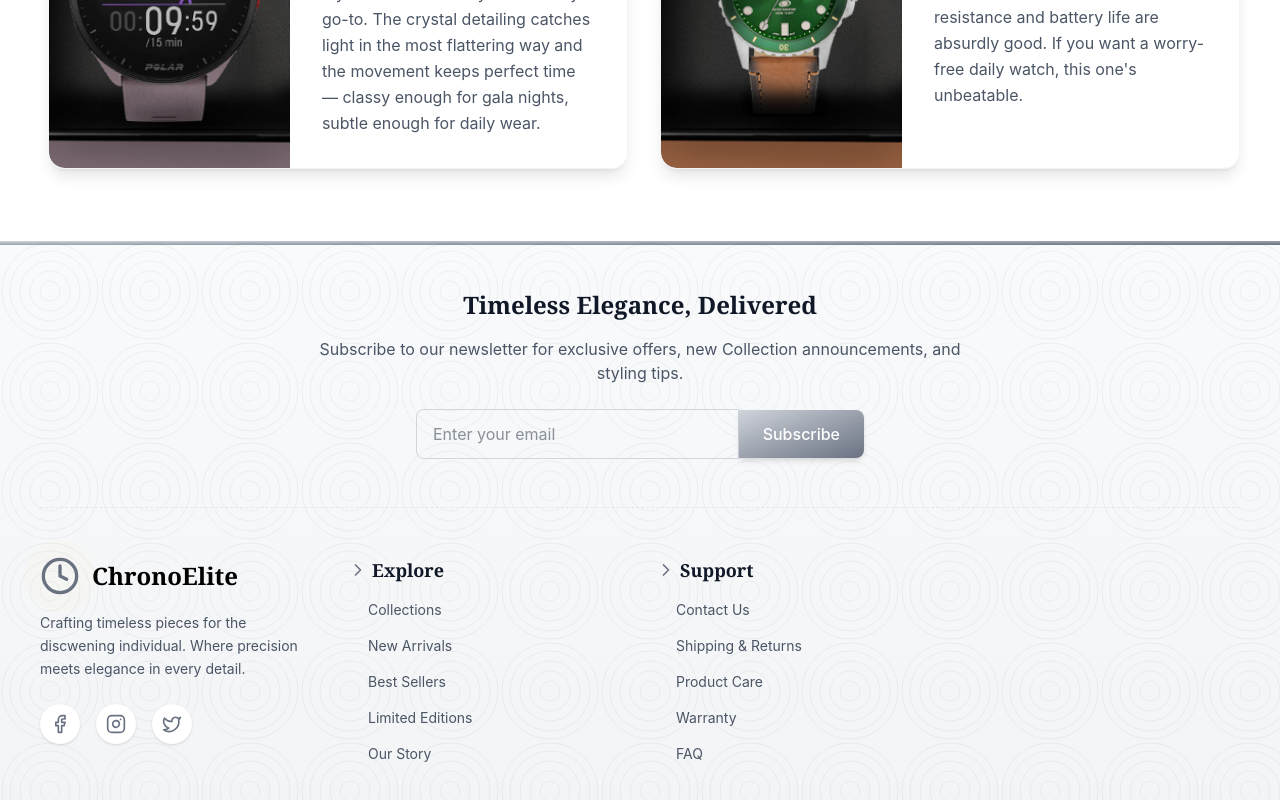
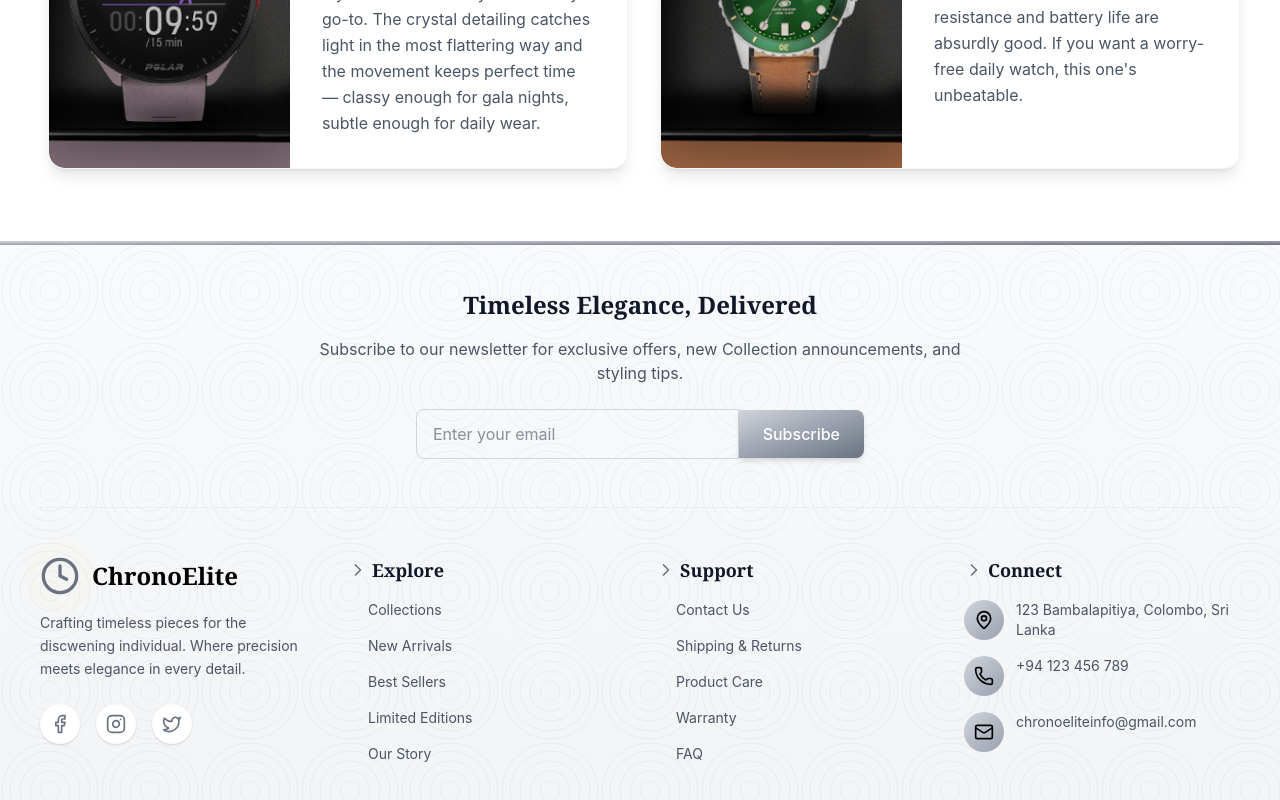
Before and after one commit to ChamalshaInduwara/E-Commerce, a React (Vite) app in the folder frontend/: page / in a window 1280 px wide. Shown: the part 3458-4258 px from the top of the page. Built offline with nearby package versions, Linux system fonts and the light colour scheme.

Commit message:
feat: add contact information section to Footer component with address, phone, and email

```diff
--- a/frontend/src/components/Footer.jsx
+++ b/frontend/src/components/Footer.jsx
@@ -5,6 +5,9 @@ import {
   Clock,
   Facebook,
   Instagram,
+  Mail,
+  MapPin,
+  Phone,
   Twitter,
 } from "lucide-react";
 
@@ -170,6 +173,40 @@ const Footer = () => {
               ))}
             </ul>
           </div>
+
+           {/* Contact Info */}
+          <div>
+            <h3 className={footerStyles.sectionHeading}>
+              <ChevronRight className={footerStyles.sectionIcon} />
+              Connect
+            </h3>
+            <ul className={footerStyles.contactList}>
+              <li className={footerStyles.contactItem}>
+                <div className={footerStyles.contactIconContainer}>
+                  <MapPin className={footerStyles.contactIcon} />
+                </div>
+                <span className={footerStyles.contactText}>
+                  123 Bambalapitiya, Colombo, Sri Lanka
+                </span>
+              </li>
+              <li className={footerStyles.contactItem}>
+                <div className={footerStyles.contactIconContainer}>
+                  <Phone className={footerStyles.contactIcon} />
+                </div>
+                <span className={footerStyles.contactText}>
+                  +94 123 456 789
+                </span>
+              </li>
+              <li className={footerStyles.contactItem}>
+                <div className={footerStyles.contactIconContainer}>
+                  <Mail className={footerStyles.contactIcon} />
+                </div>
+                <span className={footerStyles.contactText}>
+                  chronoeliteinfo@gmail.com
+                </span>
+              </li>
+            </ul>
+          </div>
         </div>
       </div>
     </footer>
```
